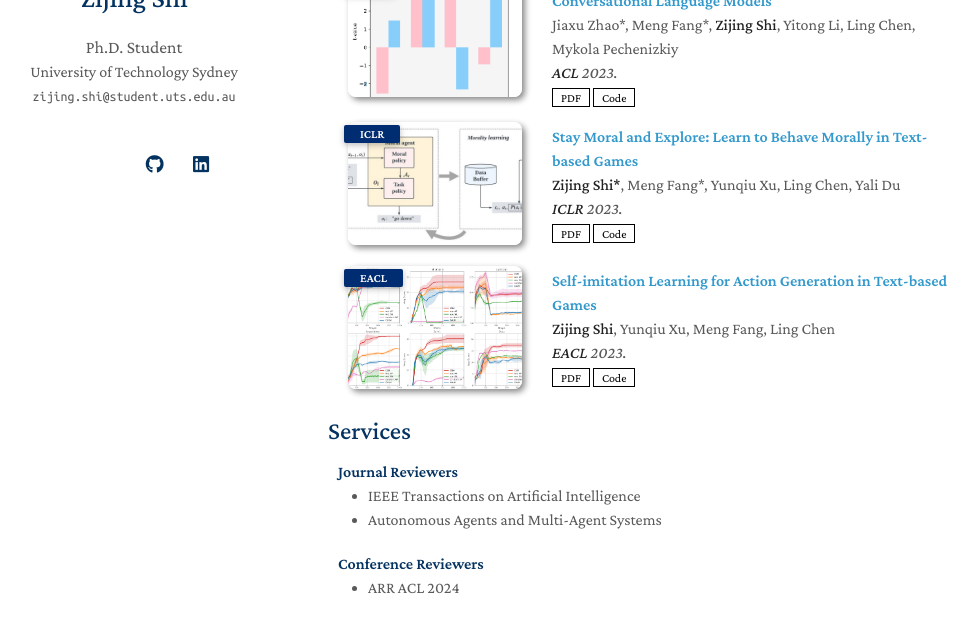
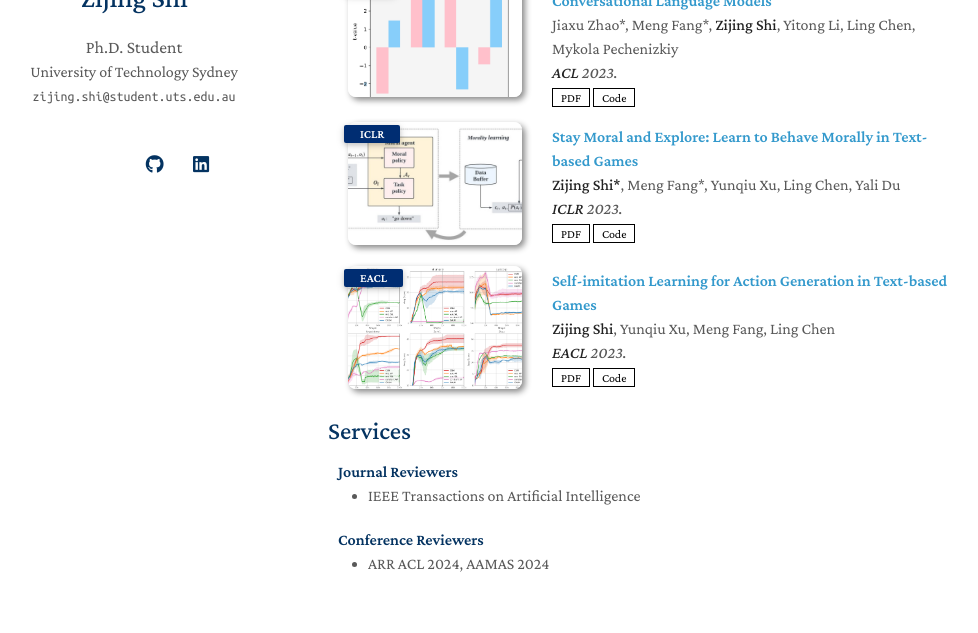
Before and after one commit to winni18/winni18.github.io, a Jekyll site: the page built from index.md, in a window 1280 px wide and 900 px high, scrolled down 725 px, cut to the strip 206-839 px from the top of the window. Shown: the whole strip, without its empty margins (142-1120 px from the left). Built offline with Jekyll 4.4.1, drawn with Linux system fonts in a browser that asks for light colours; nearby versions of some CDN libraries; a style sheet for code colours, icons or effects is not loaded; our own code applies the rules of GitHub Pages for plain Markdown files.

Commit message:
Update services.md

```diff
--- a/_includes/services.md
+++ b/_includes/services.md
@@ -5,11 +5,10 @@
 
 <ul style="margin:0 0 20px;">
   <li><a href="https://cis.ieee.org/publications/ieee-transactions-on-artificial-intelligence"><autocolor>IEEE Transactions on Artificial Intelligence</autocolor></a></li>
-  <li><a href="https://link.springer.com/journal/10458"><autocolor>Autonomous Agents and Multi-Agent Systems</autocolor></a></li>
 </ul>
 
 <h4 style="margin:0 10px 0;">Conference Reviewers</h4>
 
 <ul style="margin:0 0 20px;">
-  <li><autocolor>ARR ACL 2024</autocolor></li>
+  <li><autocolor>ARR ACL 2024, AAMAS 2024</autocolor></li>
 </ul>
```
